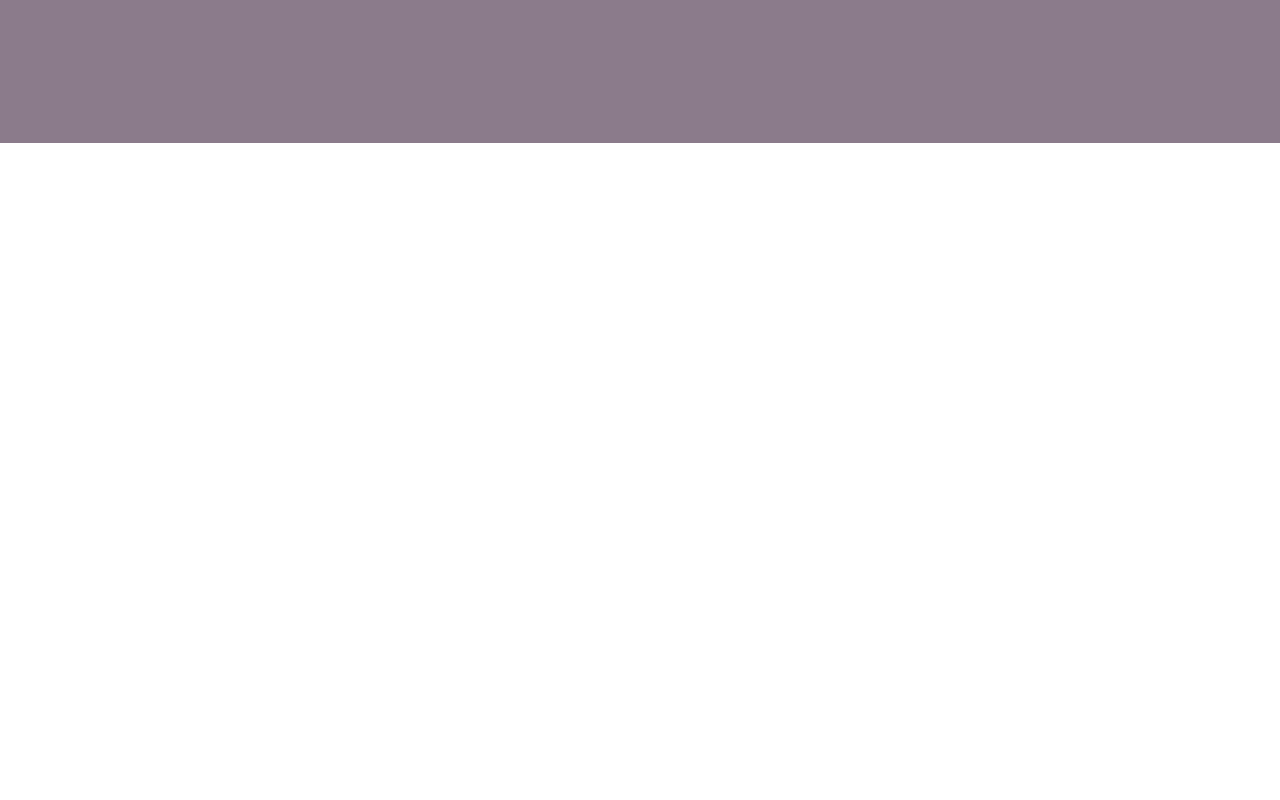
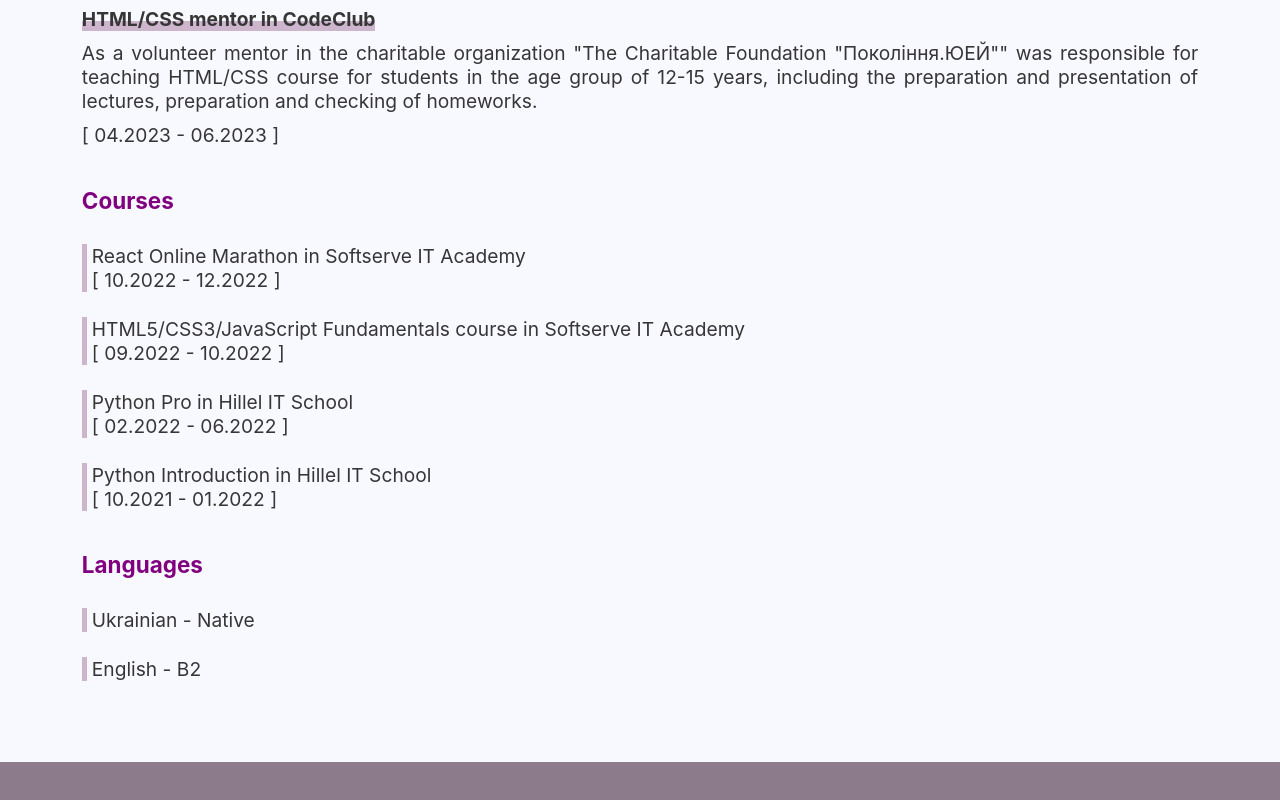
Before and after one commit to smyrnova-iryna/portfolio, a React (Create React App) app in the folder portfolio-website/: page / in a window 1280 px wide. Shown: the part 1862-2662 px from the top of the page. Before the commit the page ends 2005 px from the top, so only its background shows below. Built offline with nearby package versions, Linux system fonts and the light colour scheme.

Commit message:
Update Experience block styles

```diff
--- a/portfolio-website/src/App.css
+++ b/portfolio-website/src/App.css
@@ -321,7 +321,7 @@
 
 /* Portfolio styles/////////////////////////////////////////////////////////////////////////////////////////////////// */
 
-.Portfolio, .Experience {
+.Standart-Section-Container {
   /* background-color: pink; */
   display: flex;
   flex-direction: column;
@@ -370,19 +370,19 @@
   text-align: justify;
 }
 
-.Projects-Container, .Pet-Projects {
+.Projects-Container, .Standart-List-Outer-Container {
   display: flex;
   flex-direction: column;
   gap: 10px;
 }
 
-.Pet-Projects-List {
+.Standart-List {
   display: flex;
   flex-direction: column;
   gap: 7px
 }
 
-.Pet-Project-Container {
+.Standart-List-Container {
   background: linear-gradient(to right, var(--third-details-color) 5px, var(--main-page-color) 5px);
   padding-left: 10px;
 }
@@ -473,7 +473,7 @@
 }
 
 @media screen and (min-width: 420px){
-  .Portfolio {
+  .Standart-Section-Container {
     font-size: 90%;
   }
   .Project-Link-Title {
@@ -487,7 +487,7 @@
 }
 
 @media screen and (min-width: 750px){
-  .Portfolio {
+  .Standart-Section-Container {
     font-size: 120%;
     padding: 3% 6% 6%6%;
     gap: 40px
@@ -498,11 +498,11 @@
     padding: 30px;
   }
 
-  .Projects-Container, .Pet-Projects {
+  .Projects-Container, .Standart-List-Outer-Container {
     gap: 30px;
   }
 
-  .Pet-Projects-List {
+  .Standart-List{
     gap: 25px
   }
 }
--- a/portfolio-website/src/App.js
+++ b/portfolio-website/src/App.js
@@ -191,7 +191,7 @@ function App() {
               </div>
           </div>
         </article>
-        <article className="Portfolio">
+        <article className="Standart-Section-Container">
         <div className="Portfolio-anchor" id="Portfolio"></div>
           <h2 className="Standart-Heading">{currentData.mainSection.portfolio.heading}</h2>
           <div className="Projects">
@@ -206,19 +206,20 @@ function App() {
               </div>
             </div>
           </div>
-          <div className="Pet-Projects">
+          <div className="Standart-List-Outer-Container">
           <h3 className="Standart-Subheading">{currentData.mainSection.portfolio.petProjects.heading}</h3>
-          <ul className="Pet-Projects-List">
+          <ul className="Standart-List">
             {currentData.mainSection.portfolio.petProjects.projects.map((item) =>
-                      <li key={item.title} className="Pet-Project-Container">
+                      <li key={item.title} className="Standart-List-Container">
                           <p><span>{item.title}</span> - [ <span>{item.technologies}</span> ]</p>
                           <a className="Pet-Project-Link" href={item.link} target='blank'>{item.link}</a>
                       </li>
                       )}
           </ul>
+
           </div>
         </article>
-        <article className="Experience">
+        <article className="Standart-Section-Container">
           <div className="Experience-anchor" id="Experience"></div>
           <h2 className="Standart-Heading">{currentData.mainSection.experience.heading}</h2>
           <div className='Experience-Block'>
@@ -233,9 +234,29 @@ function App() {
             <p>[ {currentData.mainSection.experience.volunteering.date} ]</p>
           </div>
           <div className='Experience-Block'>
-            <div className='Experience-Courses-Block'>
-
+            <div className='Standart-List-Outer-Container'>
+            <h3 className="Standart-Subheading">{currentData.mainSection.experience.courses.title}</h3>
+              <ul className="Standart-List">
+              {currentData.mainSection.experience.courses.coursesList.map((item) =>
+                        <li key={item.title} className="Standart-List-Container">
+                            <p>{item.title}</p>
+                            <p>[ {item.date} ]</p>
+                        </li>
+                        )}
+             </ul>
             </div>
+          </div>
+          <div className="Experience-Block">
+            <div className='Standart-List-Outer-Container'>
+              <h3 className="Standart-Subheading">{currentData.mainSection.experience.languages.title}</h3>
+                <ul className="Standart-List">
+                {currentData.mainSection.experience.languages.languagesList.map((item) =>
+                          <li key={item.title} className="Standart-List-Container">
+                              <p>{item.title} - {item.level}</p>
+                          </li>
+                          )}
+              </ul>
+              </div>
           </div>
         </article>
       </section>
```
